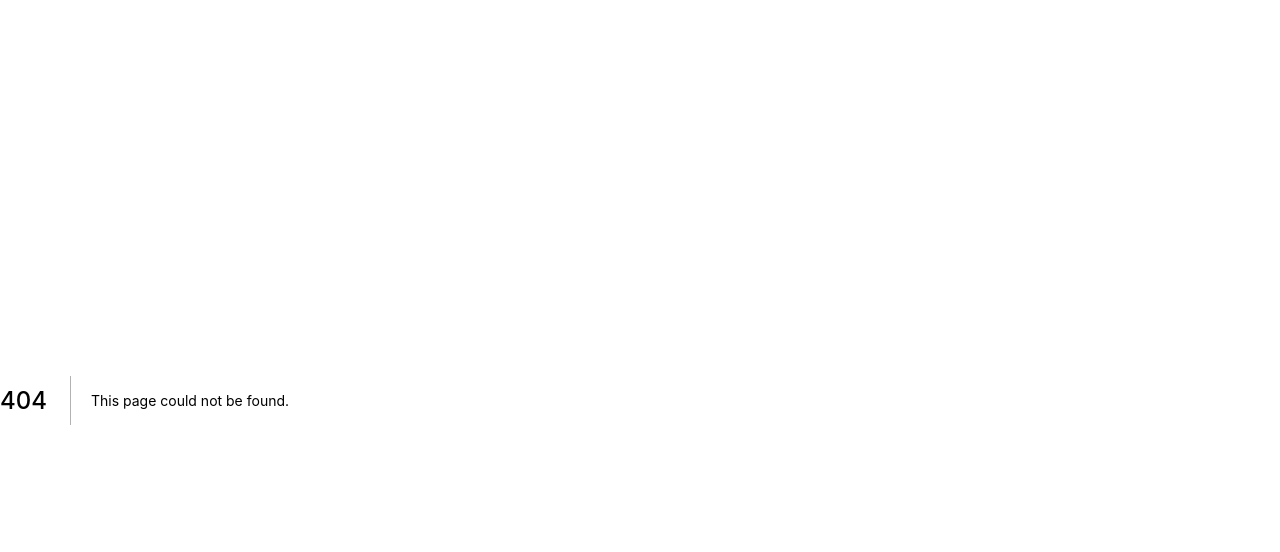
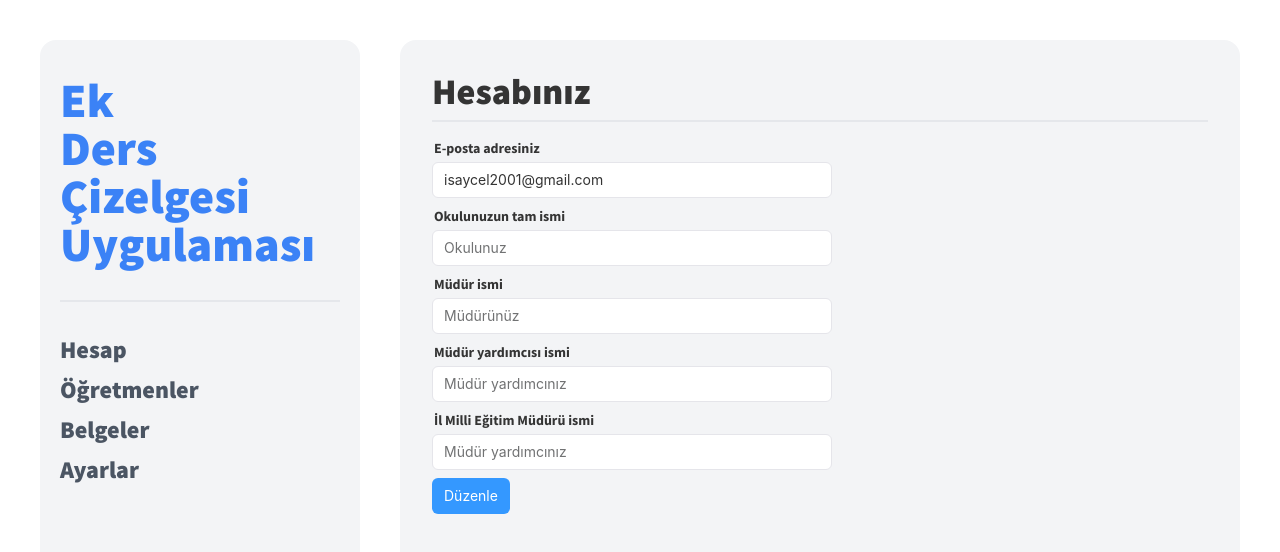
Before and after one commit to halisyucel/edupayroll.legacy, a Next.js app: page /panel in a window 1280 px wide. Before the commit this address had no page. Shown: the top 552 px of the page. Built offline with nearby package versions, Linux system fonts and the light colour scheme.

Commit message:
add panel

```diff
--- /dev/null
+++ b/components/content.tsx
@@ -0,0 +1,11 @@
+import React from 'react';
+
+interface ContentProps {
+	children: React.ReactNode;
+}
+
+const Content: React.FC<ContentProps> = ({ children }) => {
+	return <div className={'flex-1 bg-gray-100 rounded-2xl p-8'}>{children}</div>;
+};
+
+export default Content;
--- /dev/null
+++ b/components/layout.tsx
@@ -0,0 +1,18 @@
+import React from 'react';
+import Sidebar from './sidebar';
+import Content from './content';
+
+interface LayoutProps {
+	children: React.ReactNode;
+}
+
+const Layout: React.FC<LayoutProps> = ({ children }) => {
+	return (
+		<div className={'flex w-full h-screen bg-white p-10'}>
+			<Sidebar />
+			<Content>{children}</Content>
+		</div>
+	);
+};
+
+export default Layout;
--- /dev/null
+++ b/components/sidebar.tsx
@@ -0,0 +1,63 @@
+import React from 'react';
+import Link from 'next/link';
+
+// TODO en tepede yeni belge oluştur veya belge yükle seçenekleri olacak
+// TODO yine en tepede bütün veriyi indirme seçeneği olacak
+
+const navigation = [
+	{
+		title: 'Hesap',
+		href: '/panel/',
+	},
+	{
+		title: 'Öğretmenler',
+		href: '/panel/ogretmenler',
+	},
+	{
+		title: 'Belgeler',
+		href: '/panel/belgeler',
+	},
+	{
+		title: 'Ayarlar',
+		href: '/panel/ayarlar',
+	},
+];
+
+const Sidebar = () => {
+	return (
+		<div className={'w-[320px] h-full bg-gray-100 p-5 mr-10 rounded-2xl'}>
+			<div
+				className={
+					'font-source-sans text-blue-500 text-5xl font-extrabold mb-8 pb-8 pt-4 border-b-2'
+				}
+			>
+				Ek
+				<br />
+				Ders
+				<br />
+				Çizelgesi
+				<br />
+				Uygulaması
+			</div>
+			<nav>
+				<ul>
+					{navigation.map((item, index) => (
+						<li key={index} className={'h-10'}>
+							<Link href={item.href}>
+								<a
+									className={
+										'block w-full font-source-sans text-gray-600 text-2xl font-extrabold hover:text-blue-500'
+									}
+								>
+									{item.title}
+								</a>
+							</Link>
+						</li>
+					))}
+				</ul>
+			</nav>
+		</div>
+	);
+};
+
+export default Sidebar;
--- /dev/null
+++ b/pages/panel/index.tsx
@@ -0,0 +1,53 @@
+import React from 'react';
+import Layout from '../../components/layout';
+import { Button, Input } from 'rsuite';
+
+const Account = () => {
+	return (
+		<Layout>
+			<h1 className={'text-4xl font-extrabold font-source-sans border-b-2 pb-2 mb-4'}>
+				Hesabınız
+			</h1>
+			<label className={'block w-[400px] mb-2'}>
+				<span className={'inline-block font-source-sans font-bold pl-0.5 mb-1'}>
+					E-posta adresiniz
+				</span>
+				<Input
+					readOnly={true}
+					defaultValue={'isaycel2001@gmail.com'}
+					spellCheck={false}
+					autoComplete={'off'}
+				/>
+			</label>
+			<label className={'block w-[400px] mb-2'}>
+				<span className={'inline-block font-source-sans font-bold pl-0.5 mb-1'}>
+					Okulunuzun tam ismi
+				</span>
+				<Input placeholder={'Okulunuz'} spellCheck={false} autoComplete={'off'} />
+			</label>
+			<label className={'block w-[400px] mb-2'}>
+				<span className={'inline-block font-source-sans font-bold pl-0.5 mb-1'}>
+					Müdür ismi
+				</span>
+				<Input placeholder={'Müdürünüz'} spellCheck={false} autoComplete={'off'} />
+			</label>
+			<label className={'block w-[400px] mb-2'}>
+				<span className={'inline-block font-source-sans font-bold pl-0.5 mb-1'}>
+					Müdür yardımcısı ismi
+				</span>
+				<Input placeholder={'Müdür yardımcınız'} spellCheck={false} autoComplete={'off'} />
+			</label>
+			<label className={'block w-[400px] mb-2'}>
+				<span className={'inline-block font-source-sans font-bold pl-0.5 mb-1'}>
+					İl Milli Eğitim Müdürü ismi
+				</span>
+				<Input placeholder={'Müdür yardımcınız'} spellCheck={false} autoComplete={'off'} />
+			</label>
+			<div>
+				<Button appearance={'primary'}>Düzenle</Button>
+			</div>
+		</Layout>
+	);
+};
+
+export default Account;
```
